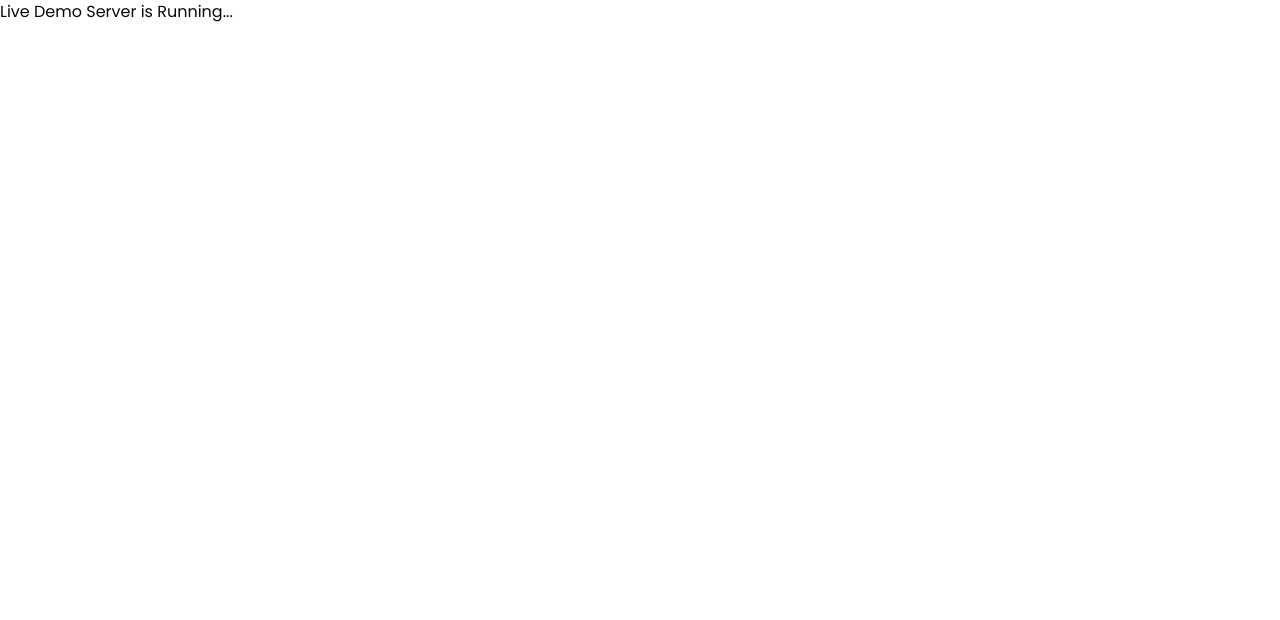
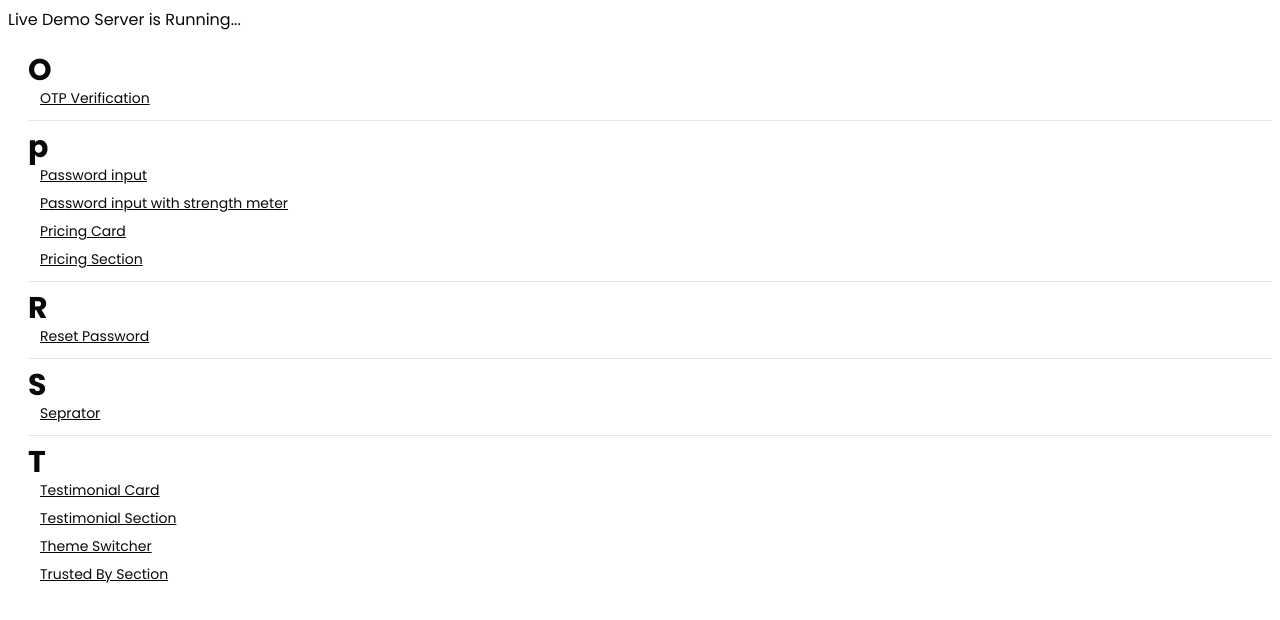
Before and after one commit to akshaywritescode/rangoli-live-components, a Next.js app: page / in a window 1280 px wide. Shown: the top 620 px of the page. Built offline with nearby package versions, Linux system fonts and the light colour scheme.

Commit message:
added component live view feature

```diff
--- a/src/app/page.tsx
+++ b/src/app/page.tsx
@@ -1,7 +1,66 @@
+import Link from "next/link";
+import Separator from "./components/Separator";
+
+const sections = [
+  {
+    heading: "O",
+    links: [
+      { name: "OTP Verification", url: "/o/otp-verification" },
+    ],
+  },
+  {
+    heading: "p",
+    links: [
+      { name: "Password input", url: "/p/password-input" },
+      { name: "Password input with strength meter", url: "/p/password-strength-input" },
+      { name: "Pricing Card", url: "/p/pricing-card" },
+      { name: "Pricing Section", url: "/p/pricing-section" },
+    ],
+  },
+  {
+    heading: "R",
+    links: [
+      { name: "Reset Password", url: "/r/reset-passoword" },
+    ],
+  },
+  {
+    heading: "S",
+    links: [
+      { name: "Seprator", url: "/s/separator" },
+    ],
+  },
+  {
+    heading: "T",
+    links: [
+      { name: "Testimonial Card", url: "/t/testimonial-card" },
+      { name: "Testimonial Section", url: "/t/testimonial-section" },
+      { name: "Theme Switcher", url: "/t/theme-switcher" },
+      { name: "Trusted By Section", url: "/t/trusted-by-section" },
+    ],
+  },
+];
+
 export default function Home() {
   return (
-    <div>
-      Live Demo Server is Running...
+    <div className="p-2">
+      <div>Live Demo Server is Running...</div>
+      <div className="ml-5 mt-5">
+        {sections.map((section, index) => (
+          <div key={section.heading} className="mb-2">
+            <h1 className="text-3xl font-bold">{section.heading}</h1>
+            <div className="ml-3 mb-3 flex flex-col gap-2">
+              {section.links.map((link, i) => (
+                <Link key={i} href={link.url} className="text-sm underline">
+                  {link.name}
+                </Link>
+              ))}
+            </div>
+            {index < sections.length - 1 && (
+              <Separator className="bg-black/10" />
+            )}
+          </div>
+        ))}
+      </div>
     </div>
   );
 }
```
